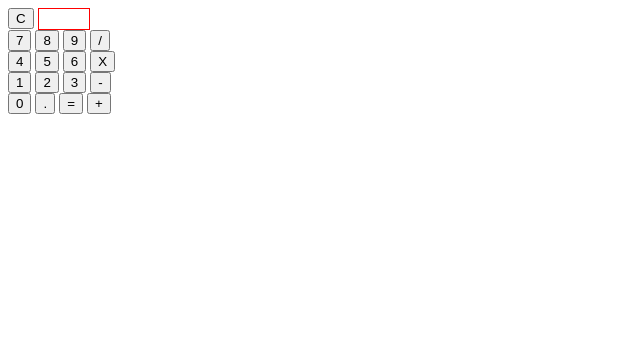
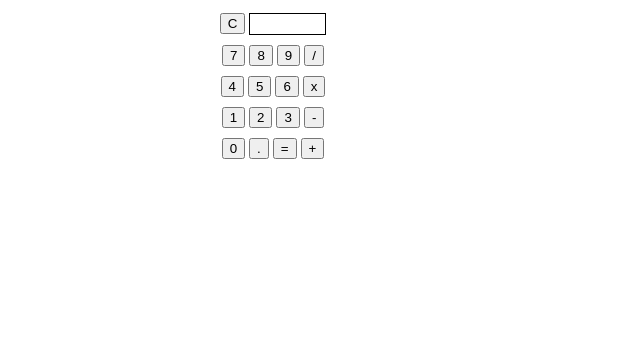
Before and after one commit to RomanBumburyak/Weekend_Project3, a plain HTML site: page index.html in a window 1280 px wide. Shown: the whole page, without its empty margins (0-640 px from the left). Drawn offline with Linux system fonts and the light colour scheme.

Commit message:
final commit

```diff
--- a/index.html
+++ b/index.html
@@ -26,7 +26,7 @@
         <button id="four" type="button" name="button">4</button>
         <button id="five" type="button" name="button">5</button>
         <button id="six" type="button" name="button">6</button>
-        <button id="multiply" type="button" name="button">X</button>
+        <button id="multiply" type="button" name="button">x</button>
       </div>
 
       <div class= "row">
--- a/main.css
+++ b/main.css
@@ -1,19 +1,24 @@
 
 
 .button {
-background: red;
 margin-left: -5px;
 }
 
 .row {
-  width:  120px;
+  width:  520px;
+  justify-content: space-around;
+  padding: 5px;
+  text-align: center;
+  color: blue;
+
 
 }
 .container {
-  width: 120px;
-  height: 250px;
-  /*background-color: grey;*/
+  width: 220px;
+  height: 350px;
+
 }
+
 
 
 #solutionBox {
@@ -21,7 +26,7 @@ margin-left: -5px;
 overflow: auto;
 display: inline-block;
 vertical-align: top;
-width:50px;
+width:75px;
 height:20px;
-border: 1px solid red;
+border: 1px solid black;
 }
--- a/main.js
+++ b/main.js
@@ -275,7 +275,7 @@ function dot () {
 
   }
   else {
-    input2 += "."
+    input2 += "0"
     equation = input1 + operation + input2;
     document.getElementById("solutionBox").innerText = equation;
     console.log("input2: " + input2);
```
